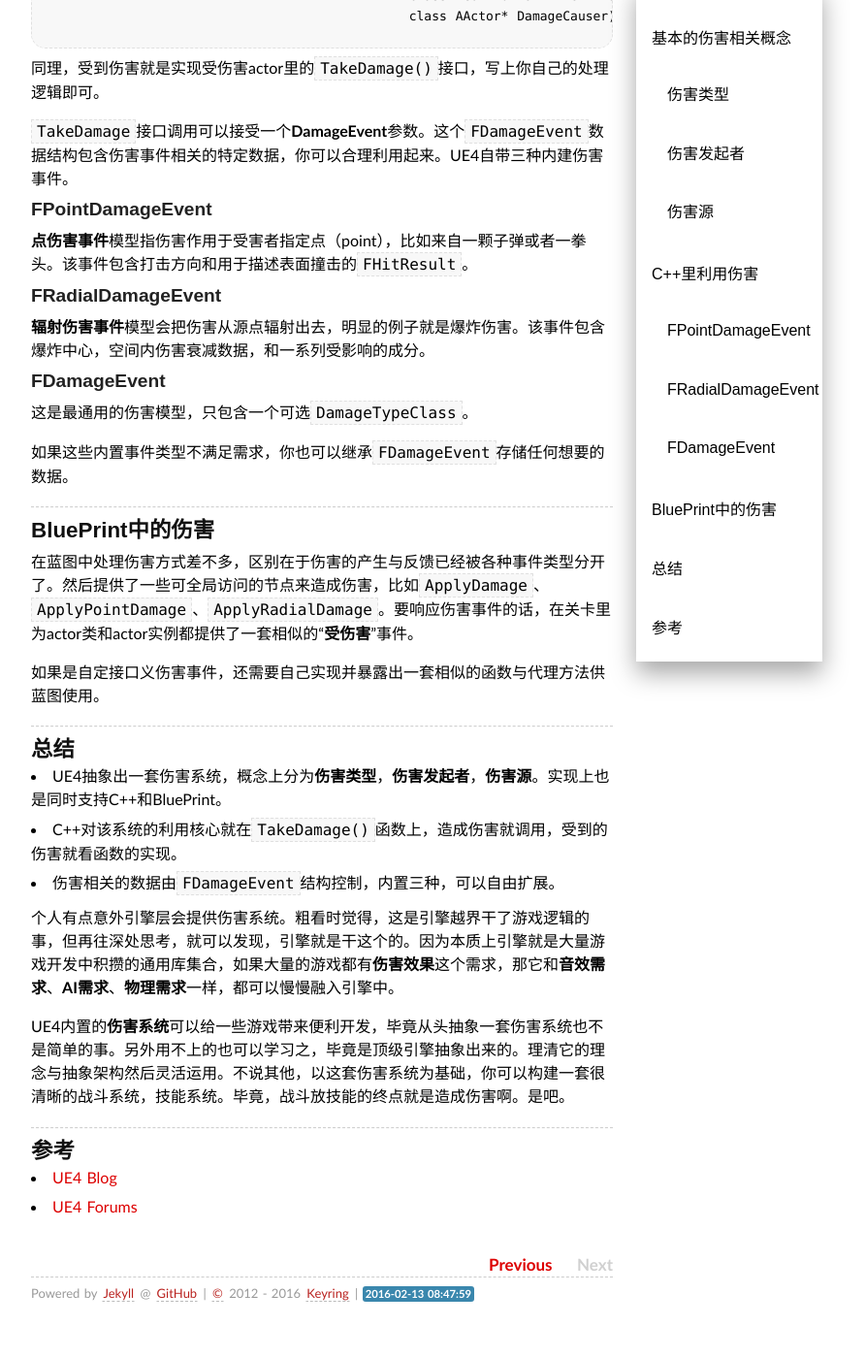
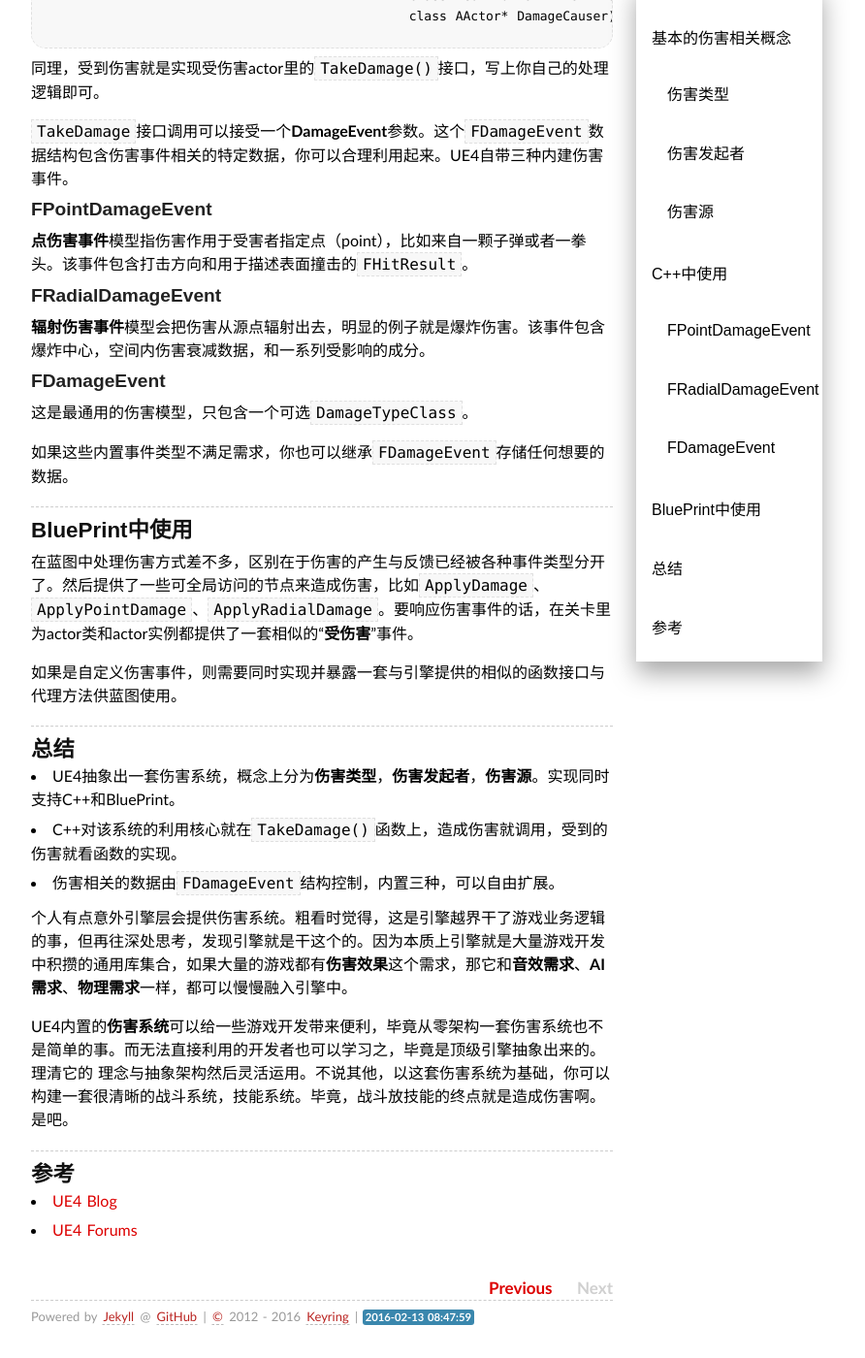
Before and after one commit to keyring/keyring.github.io, a Jekyll site: the page built from _posts/2016-02-12-ue4-damage.md, in a window 1280 px wide and 1400 px high, scrolled down 935 px. Shown: the whole window at 97% size, without its empty margins (308-1200 px from the left). Built offline with Jekyll 4.4.1, drawn with Linux system fonts in a browser that asks for light colours; nearby versions of some CDN libraries; some web fonts are replaced; Markdown is read by kramdown in place of the engine named in the settings; comment, search, counter and statistics services are not loaded; a style sheet for code colours, icons or effects is not loaded; before the commit the page ends 2311 px from its top, so only the background shows below that.

Commit message:
optimization

```diff
--- a/_posts/2016-02-12-ue4-damage.md
+++ b/_posts/2016-02-12-ue4-damage.md
@@ -34,7 +34,7 @@ tags: note
 
 
 -----------------------------
-##C++里利用伤害
+##C++中使用
 
 先看原生代码对伤害的支持。
 
@@ -72,24 +72,26 @@ virtual float TakeDamage(float DamageAmount,
 
 
 -----------------------------
-##BluePrint中的伤害
+##BluePrint中使用
 
 在蓝图中处理伤害方式差不多，区别在于伤害的产生与反馈已经被各种事件类型分开了。然后提供了一些可全局访问的节点来造成伤害，比如`ApplyDamage`、`ApplyPointDamage`、`ApplyRadialDamage`。要响应伤害事件的话，在关卡里为actor类和actor实例都提供了一套相似的“**受伤害**”事件。
 
-如果是自定接口义伤害事件，还需要自己实现并暴露出一套相似的函数与代理方法供蓝图使用。
+如果是自定义伤害事件，则需要同时实现并暴露一套与引擎提供的相似的函数接口与代理方法供蓝图使用。
 
 
 ----------------------------------------
 ##总结
 
-- UE4抽象出一套伤害系统，概念上分为**伤害类型**，**伤害发起者**，**伤害源**。实现上也是同时支持C++和BluePrint。
+- UE4抽象出一套伤害系统，概念上分为**伤害类型**，**伤害发起者**，**伤害源**。实现同时支持C++和BluePrint。
 - C++对该系统的利用核心就在`TakeDamage()`函数上，造成伤害就调用，受到的伤害就看函数的实现。
 - 伤害相关的数据由`FDamageEvent`结构控制，内置三种，可以自由扩展。
 
 
-个人有点意外引擎层会提供伤害系统。粗看时觉得，这是引擎越界干了游戏逻辑的事，但再往深处思考，就可以发现，引擎就是干这个的。因为本质上引擎就是大量游戏开发中积攒的通用库集合，如果大量的游戏都有**伤害效果**这个需求，那它和**音效需求**、**AI需求**、**物理需求**一样，都可以慢慢融入引擎中。
+个人有点意外引擎层会提供伤害系统。粗看时觉得，这是引擎越界干了游戏业务逻辑的事，但再往深处思考，发现引擎就是干这个的。因为本质上引擎就是大量游戏开发
+中积攒的通用库集合，如果大量的游戏都有**伤害效果**这个需求，那它和**音效需求**、**AI需求**、**物理需求**一样，都可以慢慢融入引擎中。
 
-UE4内置的**伤害系统**可以给一些游戏带来便利开发，毕竟从头抽象一套伤害系统也不是简单的事。另外用不上的也可以学习之，毕竟是顶级引擎抽象出来的。理清它的理念与抽象架构然后灵活运用。不说其他，以这套伤害系统为基础，你可以构建一套很清晰的战斗系统，技能系统。毕竟，战斗放技能的终点就是造成伤害啊。是吧。
+UE4内置的**伤害系统**可以给一些游戏开发带来便利，毕竟从零架构一套伤害系统也不是简单的事。而无法直接利用的开发者也可以学习之，毕竟是顶级引擎抽象出来的。理清它的
+理念与抽象架构然后灵活运用。不说其他，以这套伤害系统为基础，你可以构建一套很清晰的战斗系统，技能系统。毕竟，战斗放技能的终点就是造成伤害啊。是吧。
 
 ------------------------------
 ##参考
```
